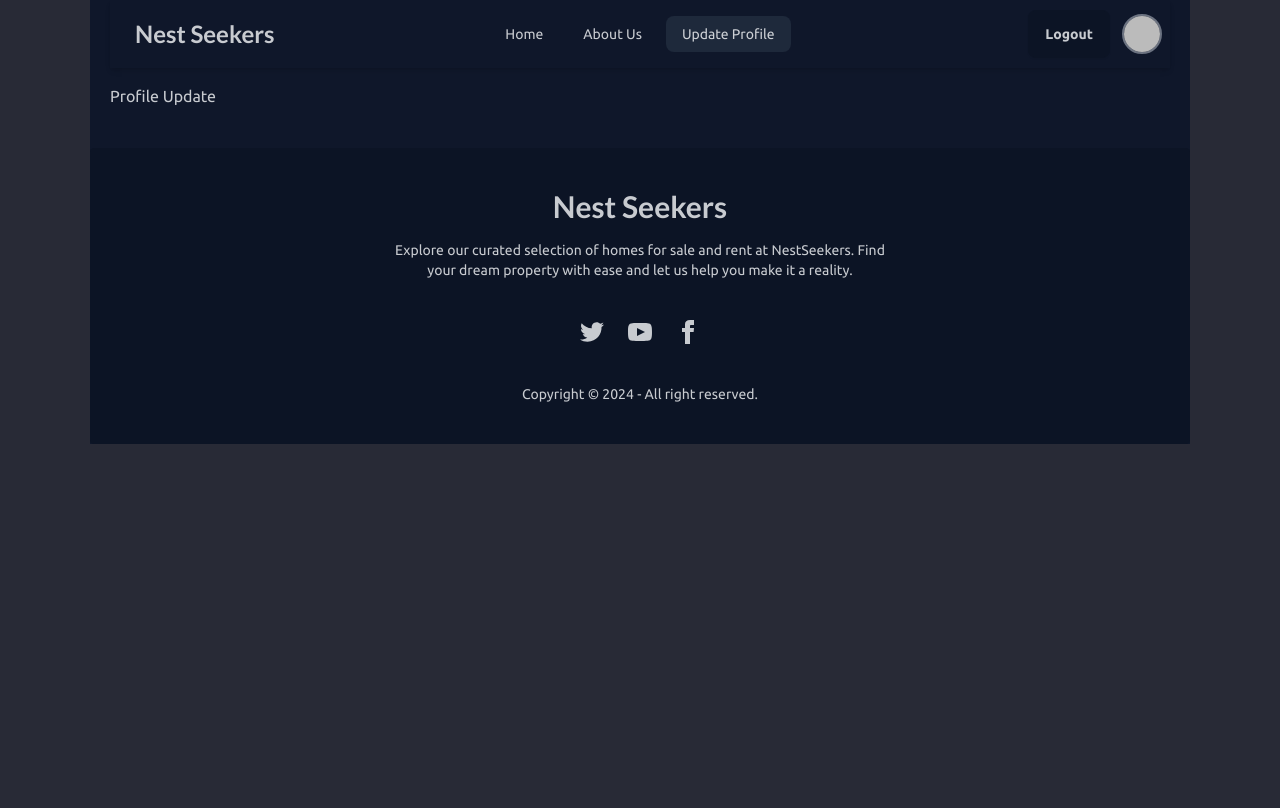
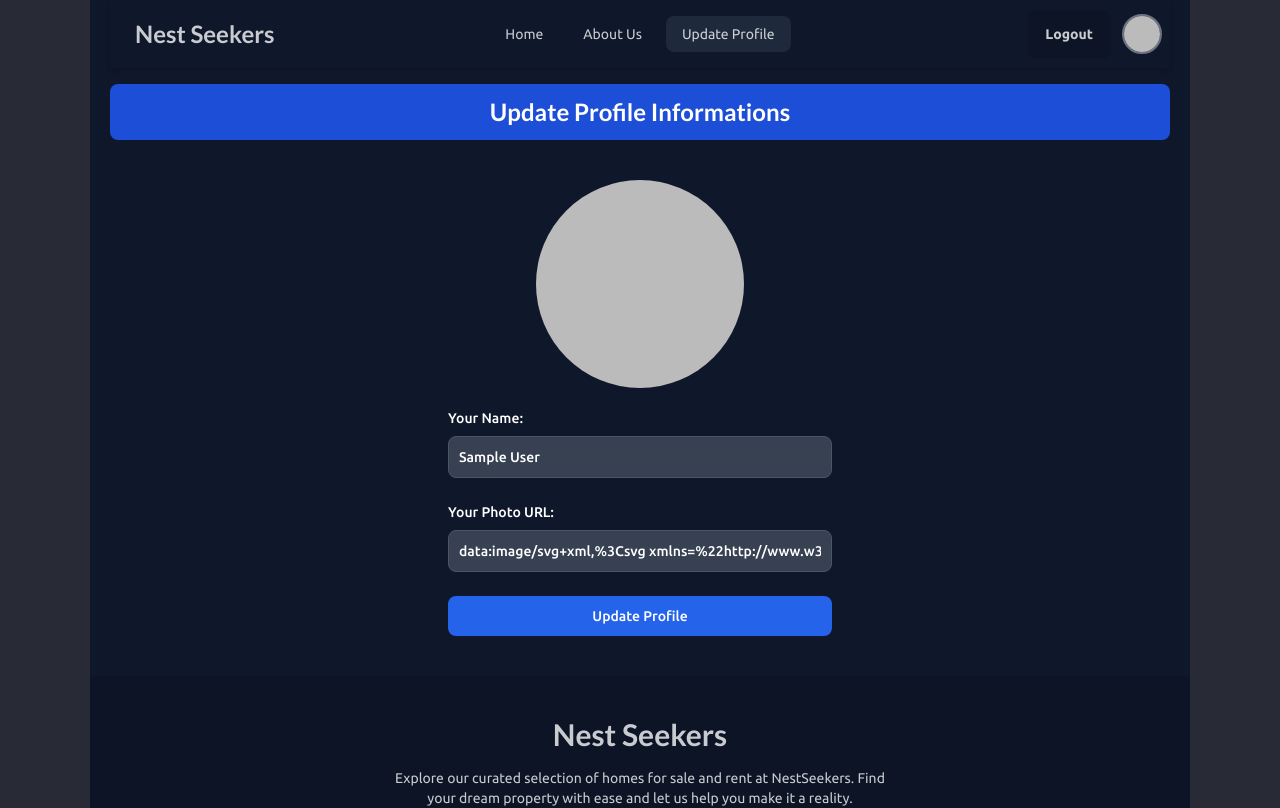
Before and after one commit to TheProjectsX/nest-seekers, a React (Vite) app: page /update-profile in a window 1280 px wide. Shown: the top 808 px of the page. Built offline with nearby package versions, Linux system fonts and the light colour scheme; no server answers; sample sign-in values are in the browser's storage.

Commit message:
Update Profile Page Created

```diff
--- a/src/App.jsx
+++ b/src/App.jsx
@@ -2,7 +2,7 @@ import Footer from "./components/Footer";
 import Navbar from "./components/Navbar";
 import { Outlet } from "react-router-dom";
 import UserDataContext from "./context/context";
-import { useEffect, useState } from "react";
+import { useEffect, useReducer, useState } from "react";
 
 // React Toast
 import { ToastContainer, Bounce } from "react-toastify";
@@ -16,6 +16,7 @@ import { onAuthStateChanged } from "firebase/auth";
 import auth from "./firebase/config";
 
 function App() {
+  const [, forceUpdate] = useReducer((x) => x + 1, 0);
   const [dataLoading, setDataLoading] = useState(true);
   const [userAuthData, setUserAuthData] = useState(null);
 
@@ -47,7 +48,7 @@ function App() {
       />
       <div className="max-w-[1100px] mx-auto font-ubuntu" data-theme="night">
         <UserDataContext.Provider
-          value={{ userAuthData, setUserAuthData, dataLoading }}
+          value={{ userAuthData, setUserAuthData, dataLoading, forceUpdate }}
         >
           <div className="px-5 mb-10">
             <Navbar />
--- a/src/routes/Login.jsx
+++ b/src/routes/Login.jsx
@@ -1,5 +1,5 @@
 import { useState } from "react";
-import { Link, useNavigate } from "react-router-dom";
+import { Link } from "react-router-dom";
 
 // Icons
 import { FcGoogle } from "react-icons/fc";
@@ -20,7 +20,6 @@ import auth from "../firebase/config";
 
 const Login = () => {
   const [showPassword, setShowPassword] = useState(false);
-  const navigate = useNavigate();
 
   // Login using Google
   const handleGoogleLogin = () => {
@@ -75,7 +74,7 @@ const Login = () => {
         <h3 className="flex items-center mb-6 text-2xl font-semibold text-white font-lato">
           Welcome Back!
         </h3>
-        <div className="rounded-lg shadow dark:border md:mt-0 w-full sm:w-fit xl:p-0 bg-gray-800 border-gray-700">
+        <div className="rounded-lg shadow border md:mt-0 w-full sm:w-fit xl:p-0 bg-gray-800 border-gray-700">
           <div className="p-6 space-y-4 md:space-y-6 sm:p-8">
             <h1 className="text-xl font-bold leading-tight tracking-tight md:text-2xl text-white text-center underline underline-offset-8">
               Login to Your Account
--- a/src/routes/Signup.jsx
+++ b/src/routes/Signup.jsx
@@ -90,7 +90,7 @@ const SignUp = () => {
         <h3 className="flex items-center mb-6 text-2xl font-semibold text-white font-lato">
           Hello There!
         </h3>
-        <div className="rounded-lg shadow dark:border md:mt-0 w-full sm:w-fit xl:p-0 bg-gray-800 border-gray-700">
+        <div className="rounded-lg shadow border md:mt-0 w-full sm:w-fit xl:p-0 bg-gray-800 border-gray-700">
           <div className="p-6 space-y-4 md:space-y-6 sm:p-8">
             <h1 className="text-xl font-bold leading-tight tracking-tight md:text-2xl text-white text-center underline underline-offset-8">
               Create a New Account
--- a/src/routes/UpdateProfile.jsx
+++ b/src/routes/UpdateProfile.jsx
@@ -1,5 +1,101 @@
+import { useContext } from "react";
+import UserDataContext from "../context/context";
+import { updateProfile } from "firebase/auth";
+
+// React Toast
+import { toast } from "react-toastify";
+
 const UpdateProfile = () => {
-  return <div>Profile Update</div>;
+  const context = useContext(UserDataContext);
+  const { userAuthData, setUserAuthData, forceUpdate } = context;
+
+  // Handle Update
+  const handleUpdateProfile = (e) => {
+    e.preventDefault();
+
+    const fullName = e.target.name.value;
+    const photoUrl = e.target.photoUrl.value;
+
+    if (
+      fullName == userAuthData.displayName &&
+      (photoUrl === userAuthData.photoURL ||
+        (photoUrl === "" &&
+          userAuthData.photoURL ===
+            "https://i.ibb.co/c10qCXL/dummy-profile-picture.jpg"))
+    ) {
+      toast.warning("You must Change some info First!");
+      e.target.submit.classList.add("animate__shakeX");
+      setTimeout(() => {
+        e.target.submit.classList.remove("animate__shakeX");
+      }, 3000);
+      return;
+    }
+
+    updateProfile(userAuthData, {
+      displayName: fullName,
+      photoURL:
+        photoUrl !== ""
+          ? photoUrl
+          : "https://i.ibb.co/c10qCXL/dummy-profile-picture.jpg",
+    })
+      .then(() => {
+        setUserAuthData(userAuthData);
+        forceUpdate();
+        toast.success("Profile Updated Successfully!");
+      })
+      .catch((err) => console.log(err));
+  };
+
+  return (
+    <div>
+      <h3 className="font-bold text-2xl mb-10 p-3 text-center font-lato bg-blue-700 text-white rounded-lg">
+        Update Profile Informations
+      </h3>
+      <div className="flex flex-col items-center gap-5">
+        <img
+          src={userAuthData.photoURL}
+          alt={userAuthData.displayName}
+          className="w-52 rounded-full"
+        />
+        <form
+          className="space-y-4 md:space-y-6 container max-w-96"
+          onSubmit={handleUpdateProfile}
+        >
+          <label className="block text-sm font-medium text-white">
+            Your Name:
+            <input
+              type="text"
+              name="name"
+              className="mt-2 border sm:text-sm rounded-lg block w-full p-2.5 bg-gray-700 border-gray-600 placeholder-gray-400 text-white focus:ring-blue-500 focus:border-blue-500"
+              defaultValue={userAuthData.displayName}
+            />
+          </label>
+          <label className="block text-sm font-medium text-white">
+            Your Photo URL:
+            <input
+              type="text"
+              name="photoUrl"
+              className="mt-2 border sm:text-sm rounded-lg block w-full p-2.5 bg-gray-700 border-gray-600 placeholder-gray-400 text-white focus:ring-blue-500 focus:border-blue-500"
+              defaultValue={
+                userAuthData.photoURL ===
+                "https://i.ibb.co/c10qCXL/dummy-profile-picture.jpg"
+                  ? ""
+                  : userAuthData.photoURL
+              }
+            />
+          </label>
+
+          <button
+            type="submit"
+            name="submit"
+            className="w-full text-white bg-[#2563eb] hover:bg-[#1d4ed8] focus:ring-4 focus:outline-none focus:ring-primary-300 font-medium rounded-lg text-sm px-5 py-2.5 text-center animate__animated"
+          >
+            Update Profile
+          </button>
+        </form>
+      </div>
+    </div>
+  );
 };
 
 export default UpdateProfile;
```
